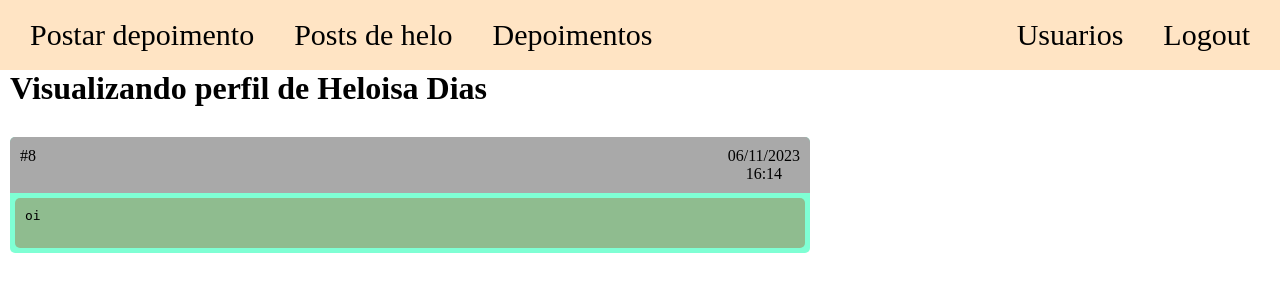
After one commit to shamior/orkut-2.0, a Flask app: a page that uses templates/usuario/posts.html in a window 1280 px wide. The commit adds this page. Shown: the top 300 px of the page. Run offline with Flask 3, Linux system fonts and the light colour scheme; a user stored in the database is signed in; some libraries are stand-ins or nearby versions.

Commit message:
codigo pronto para o trabalho final

```diff
--- a/app.py
+++ b/app.py
@@ -25,7 +25,12 @@ app.config['SQLALCHEMY_DATABASE_URI'] = uri_db
 db.init_app(app)
 
 
-
+# funcao que serve como uma magica para nos
+# basta colocar @login_required em cima das funções
+# que você queira que o usuário esteja logado
+# essa funcao verifica se o usuario esta logado
+# se ele estiver, ela deixa ele passar
+# se não estiver, ele redireciona para a pagina de login
 def login_required(funcao):
     @wraps(funcao)
     def inner(*args, **kwargs):
@@ -39,35 +44,73 @@ def login_required(funcao):
 
 
 
-
-@app.route("/", methods=['GET', 'POST'])
+#rota padrão
+#se o usuario nao estiver logado, renderiza o /templates/auth/index.html
+#se estiver logado, renderiza a rota que é definida pela funçao posts
+#nesse caso vai ser a rota /posts
+@app.route("/")
 def index():
     if not 'logado' in session:
-        return render_template("index.html")
+        return render_template("auth/index.html")
+    return redirect(url_for('posts'))
 
 
-    user = session['logado']
+#rota /postar
+@app.route('/postar', methods=['GET', 'POST'])
+# é necessário estar logado
+@login_required
+def postar():
+    #Agora se o metodo for post então quer dizer que o usuário usou o
+    #formulário para escrever um post
     if request.method == 'POST':
+        #nesse caso, criamos um post, cuja o conteudo é o conteudo vindo do formulario
+        #como o usuário está postando em seu proprio mural, podemos dizer que ele está mandando
+        #o post dele para ele mesmo
+        #então os campos 'para' e 'de' desse novo post equivalem ao nome de usuario de quem está logado
         new_post = Post(
             conteudo=request.form['post'],
             para=session['logado']['usuario'],
             de=session['logado']['usuario']
         )
+        #adiciona o post na sessão
         db.session.add(new_post)
+        #e finalmente adiciona no banco de dados
         db.session.commit()
-        print(request.form['post'])
-        return redirect(url_for('index'))
-
-    posts = \
-    Post.query.filter_by(
-        de=user['usuario'],
-        para=user['usuario']
-    ).order_by(
-        Post.criado_em.desc(),
-    ).all()
-    return render_template('welcome.html', user=user, posts=posts)
+        #no final redireciona ele para a pagina de posts
+        return redirect(url_for('posts'))
+    else:
+        #Se o método for GET, ele renderiza o formulario definido em
+        # /templates/profile/postar.html
+        return render_template('profile/postar.html')
 
 
+
+#rota /posts
+@app.route('/posts')
+# é necessário estar logado
+@login_required
+def posts():
+    #recupera informacoes do usuario logado
+    user = session['logado']
+
+    #recupera posts do banco de dados
+    #como o posts do usuário são dele para ele mesmo
+    #eu posso filtrar todos os posts com esse detalhe
+    posts = Post.query.filter_by(
+        de=user['usuario'],  #de usuario logado
+        para=user['usuario'] #para usuario logado
+    ).order_by(
+        Post.criado_em.desc(), #ordenando em ordem decrescente
+    ).all() #recupera todos os posts, sendo assim, uma lista de posts
+
+    # manda renderizar o template em /templates/profile/posts.html
+    # pasando como parametro user e posts
+    return render_template('profile/posts.html', user=user, posts=posts)
+
+
+
+#rota /login
+#Essa rota já vimos detalhes dela
 @app.route('/login', methods=["POST", "GET"])
 def login():
     if request.method == "GET":
@@ -77,7 +120,7 @@ def login():
         if 'sucesso_cadastro' in session:
             sucesso = session['sucesso_cadastro']
         session['sucesso_cadastro'] = False
-        return render_template("login.html", sucesso_cadastro=sucesso)
+        return render_template("auth/login.html", sucesso_cadastro=sucesso)
     else:
         #consulta no banco o usuario
         user = Usuario.query.filter_by(usuario=request.form['usuario']).first()
@@ -95,12 +138,13 @@ def login():
                 return "senha incorreta"
 
 
-
+#rota /cadastrar
+#Essa rota ja vimos detalhes dela
 @app.route('/cadastrar', methods=["POST", "GET"])
 def cadastrar():
     if request.method == "GET":
         session['sucesso_cadastro'] = False
-        return render_template("cadastrar.html")
+        return render_template("auth/cadastrar.html")
     else:
         dados = request.form
         senha_hash = generate_password_hash(dados['senha'])
@@ -116,41 +160,183 @@ def cadastrar():
         return redirect(url_for("login"))
 
 
+# rota /listar/usuarios
 @app.route("/listar/usuarios")
+#é necessário estar logado
 @login_required
 def listar_usuarios():
+    #recupera todos os usuarios do banco de dados
     users = Usuario.query.all()
+
+    #e manda renderizar o template em
+    # /templates/usuarios.html
+    # passando as informações dos usuarios recuperados
     return render_template(
         "usuarios.html",
         usuarios=users
     )
 
+
+#rota /logout
 @app.route("/logout")
+# é necessário estar logado
 @login_required
 def logout():
+    # remove o cookie de sessão "logado"
     del session['logado']
+    #e redireciona o usuario para a pagina de login
     return redirect(url_for('login'))
 
 
-@app.route("/posts/<id>", methods=['GET', 'DELETE'])
+
+#rota /post/<id>
+@app.route("/post/<id>", methods=['GET', 'DELETE'])
+#é necessário estar logado
 @login_required
-def posts(id):
+#recebe como parametro o id que o usuário quer ver ou deletar
+def post(id):
+    #recupera o usuario que está logado
+    user = session['logado']
+    #monta uma pesquisa filtrando os posts cuja o id é igual ao id
+    #vindo como parametro
     query = Post.query.filter_by(id=id)
+
+    #se o método for GET
     if request.method == 'GET':
+        #então recupera o post
         post = query.first()
+        #e se existe esse post
         if post:
-            return f"<h1>{post.de}</h1><pre>{post.conteudo}</pre>"
-        return 'post nao encontrado'
+            #então mostra para o usuario informações dele
+            return f"<h3>De: {post.de}</h3><h3>Para: {post.para}</h3><pre>{post.conteudo}</pre>"
+        else:
+            #se não, mostra que voce não conseguiu encontrar o post
+            return 'post nao encontrado'
+    #se o método for outro
+    #nesse caso DELETE
+    # pois essa rota so aceita GET e DELETE
+    else:
+        #então faz uma requisição para deletar o post
+        #mas essa requisição so pode ser feita se o usuario logado
+        #pertence ao post
+        #tanto no campo 'para' ou no campo 'de'
+        #ou seja, so deleta se o usuario logado estiver alguma relação com o post
+        deletions = query.where((Post.para==user['usuario']) | (Post.de==user['usuario'])).delete()
+        db.session.commit()
+        return jsonify({"deletions": deletions})
 
-    deletions = query.delete()
-    db.session.commit()
-    return jsonify({"deletions": deletions})
 
+#rota /existe/<user>
+#essa rota serve para quando o usuário for cadastrar
+#ele poder ser informado se pode cadastrar com aquele usuario
+# ou nao
 @app.route("/existe/<user>")
 def existe(user):
     user = Usuario.query.filter_by(usuario=user).first()
     return jsonify({"existe": bool(user)})
 
 
+#Exercicio da ultima aula
+#Listar os posts de um usuario
+@app.route('/<username>/posts')
+#para isso é necessário estar logado
+@login_required
+def usuario(username):
+    #recupera dados do usuario para ver se o mesmo existe
+    user = Usuario.query.filter_by(usuario=username).first() #dados de um usuario
+    # se o usuario nao existe
+    if user == None:
+        # entao retorna que o usuario nao existe
+        return 'Usuario não existe'
+
+    #agora se o usuario existe
+    #entao o codigo continua
+    #recuperando todos os posts cuja tenha sido enviado do usuario para ele mesmo
+    posts = Post.query.filter_by(de=username, para=username).order_by(
+        Post.criado_em.desc(),# ordenando em ordem descrescente
+    ).all()
+
+    #entao renderiza o html presente em
+    #/templates/usuario/posts.html
+    #passando os parametros necessários
+    return render_template(
+        'usuario/posts.html',
+        nome=user.nome,
+        sobrenome=user.sobrenome,
+        usuario=user.usuario,
+        posts=posts
+    )
+
+
+############################################################################################
+############################################################################################
+######################## VOCE DEVE MODIFICAR O CODIGO ABAIXO ###############################
+############################################################################################
+############################################################################################
+
+
+#Aqui é os seus depoimentos
+#Ou seja, depoimentos enviados para você
+@app.route('/depoimentos')
+def depoimentos():
+    # você consegue receber somente GET nessa rota
+    # entao tudo que é necessário é adicionar uma logica para recuperar os posts
+    # cuja seja destinado para você, mas que a origem não venha de você
+    # A logica é usar um where
+    #posts = Post.query.where(Post.de!=nomedousuariologado).filter_by(para=nomedousuariologado).all()
+    return render_template('/profile/depoimentos.html')
+
+
+#Esse que complica um pouco
+#Essa rota permite postar depoimentos
+#A logica é parecida com 'postar' da linha 62
+@app.route('/<username>/postar', methods=['GET', 'POST'])
+# é necessário estar logado
+@login_required
+def postar_depoimento(username):
+    #recupera dados do usuario que voce esta querendo ver os depoimentos
+    para = Usuario.query.filter_by(usuario=username).first()
+    #se ele não existe, então retorna que não existe
+    if para == None:
+        return 'Usuario não existe'
+    else:
+        #Aqui que você deve implementar maioria da logica
+        #Voce deve ver se o método é GET ou POST
+        #Se for GET, você deve renderizar o html como está abaixo
+        return render_template('usuario/postar.html', nome=para.nome, usuario=para.usuario)
+        #Se for POST, você deve pegar os dados que estão chegando do formulario
+        #E criar um novo post
+        #cujo
+        #'de' é o usuario logado
+        #para é o usuario recuperado na linha 298 entao seria para.usuario
+        #e conteudo é o conteudo vindo do formulário
+
+
+
+
+#Esses são os depoimentos de algum usuario
+#Vai ser praticamente a mesma logica dos seus depoimentos
+#Unica coisa diferente é que no lugar de nomedousuariologado
+#Voce deve usar o username vindo como parametro
+@app.route('/<username>/depoimentos')
+@login_required
+def usuario_depoimentos(username):
+    return render_template('/usuario/depoimentos.html')
+
+
+
+
+
+
+############################################################################################
+############################################################################################
+######################## VOCE DEVE MODIFICAR O CODIGO ACIMA ################################
+############################################################################################
+############################################################################################
+
+
+
+# caso as tabelas ou colunas de uma tabela do banco de dados
+# tenham sido modificadas, essas duas linhas fazem essa alteração
 with app.app_context():
     db.create_all()
--- /dev/null
+++ b/static/css/page.css
@@ -0,0 +1,106 @@
+:root{
+    --altura-nav: 70px;
+}
+
+*{
+    margin: 0;
+    box-sizing: border-box;
+}
+
+
+nav{
+    display: flex;
+    align-items: center;
+    position: fixed;
+    margin: 0;
+    height: var(--altura-nav);
+    left: 0px;
+    top: 0px;
+    width: 100%;
+    background-color: bisque;
+    justify-content: space-between;
+}
+nav .wrapper{
+    display: flex;
+    gap: 40px;
+    margin: 0px 30px;
+}
+
+main{
+    padding: 10px;
+    padding-top: var(--altura-nav);
+}
+
+nav a{
+    font-size: 30px;
+    text-decoration: none;
+    color: black;
+}
+
+form{
+    display: flex;
+    flex-direction: column;
+    align-items: flex-start;
+    gap: 20px;
+}
+
+form button{
+    width: 100px;
+    height: 50px;
+    font-size: 20px;
+}
+
+
+textarea{
+    width: 80%;
+    height: 200px;
+}
+.post{
+    display: flex;
+    flex-direction: column;
+    width: 800px;
+    background-color: aquamarine;
+    border-radius: 5px;
+    overflow: hidden;
+}
+
+
+.left-side{
+    display: flex;
+    gap: 10px;
+}
+
+i{
+    font-size: 30px;
+    color: red;
+    align-self: flex-end;
+}
+i:hover{
+    cursor: pointer;
+}
+.post-header{
+    display: flex;
+    justify-content: space-between;
+    align-items: flex-start;
+    background-color: darkgray;
+    padding: 10px;
+}
+.posts{
+    margin-top: 30px;
+    display: flex;
+    flex-direction: column;
+    gap: 40px;
+    width: 100%;
+}
+.time{
+    text-align: center;
+}
+
+.content{
+    background-color: darkseagreen;
+    text-wrap: wrap;
+    margin: 5px;
+    min-height: 50px;
+    border-radius: 5px;
+    padding: 10px;
+}
--- /dev/null
+++ b/templates/profile/depoimentos.html
@@ -0,0 +1 @@
+<h1>Aqui vão os depoimentos enviados para você</h1>
--- /dev/null
+++ b/templates/usuario/depoimentos.html
@@ -0,0 +1 @@
+<h1>Aqui vao os depoimentos para o usuario</h1>
--- /dev/null
+++ b/templates/usuario/posts.html
@@ -0,0 +1,43 @@
+<!DOCTYPE html>
+<html lang="pt-BR">
+<head>
+    <script src="https://unpkg.com/@phosphor-icons/web"></script>
+    <meta charset="UTF-8">
+    <meta name="viewport" content="width=device-width, initial-scale=1.0">
+    <title>Teste</title>
+    <link rel="stylesheet" href="/static/css/page.css">
+</head>
+<body>
+    <nav>
+        <div class="wrapper">
+            <a href="/{{ usuario }}/postar">Postar depoimento</a>
+            <a href="/{{ usuario }}/posts">Posts de {{ usuario }}</a>
+            <a href="/{{ usuario }}/depoimentos">Depoimentos</a>
+        </div>
+        <div class="wrapper">
+            <a href="/listar/usuarios">Usuarios</a>
+            <a href="/logout">Logout</a>
+        </div>
+    </nav>
+    <main>
+        <h1>Visualizando perfil de {{ nome }} {{ sobrenome }}</h1>
+
+        <div class="posts">
+            {% for post in posts %}
+                <div class="post">
+                    <div class="post-header">
+                        <div class="authors">
+                            <p>#{{ post.id }}</p>
+                        </div>
+                        <div class="time">
+                            <p>{{ post.criado_em.strftime("%d/%m/%Y") }}</p>
+                            <p>{{ post.criado_em.strftime("%H:%M") }}</p>
+                        </div>
+                    </div>
+                    <pre class="content">{{ post.conteudo }}</pre>
+                </div>
+            {% endfor %}
+        </div>
+    </main>
+</body>
+</html>
```
Also changed, not shown: templates/profile/postar.html (added, +30 -0 lines), templates/profile/posts.html (added, +62 -0 lines), templates/usuario/postar.html (added, +30 -0 lines), templates/usuarios.html (+3 -4 lines), templates/welcome.html (deleted, +0 -99 lines), database/banco.sqlite, templates/auth/cadastrar.html (renamed from templates/cadastrar.html), templates/auth/index.html (renamed from templates/index.html), templates/auth/login.html (renamed from templates/login.html).
